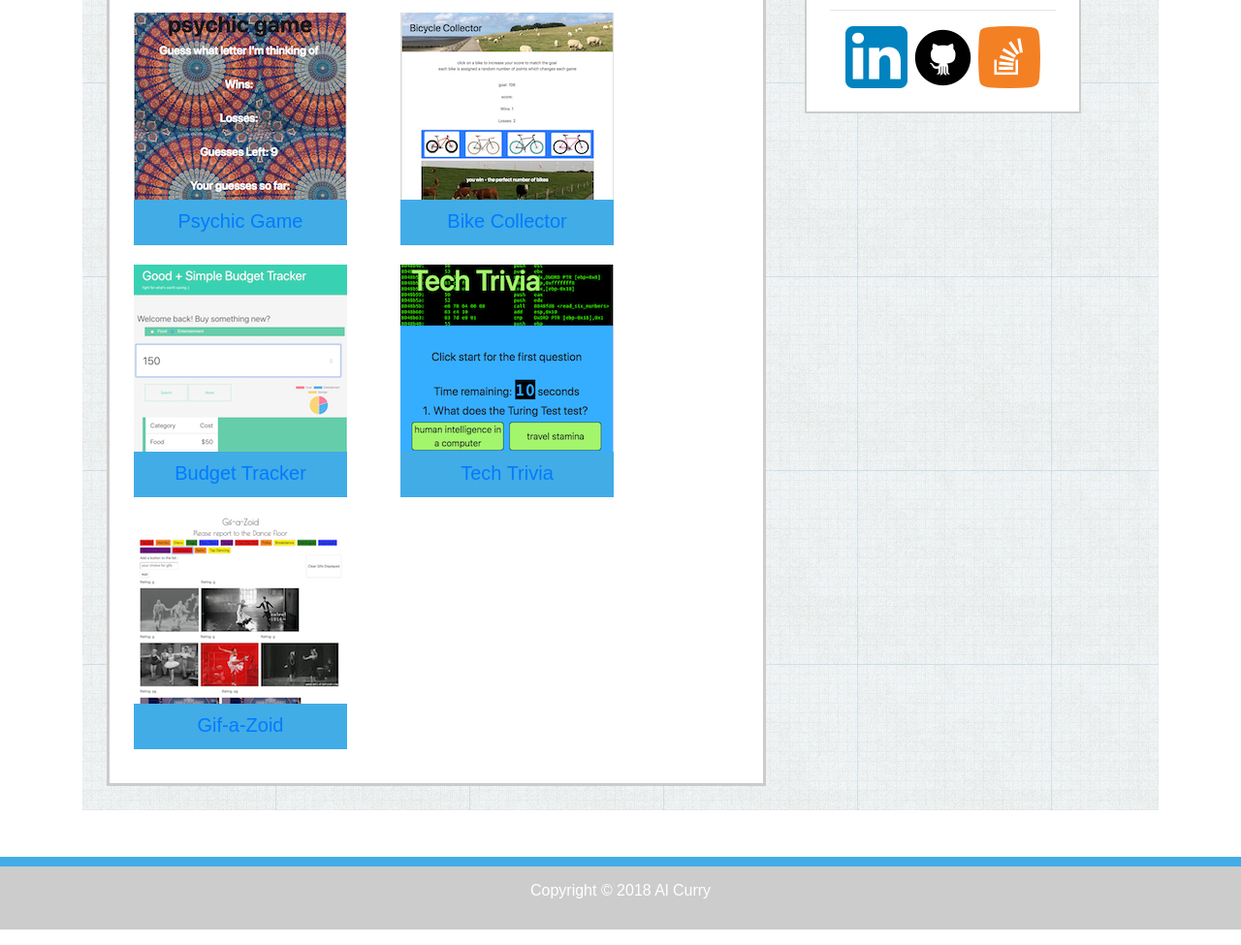
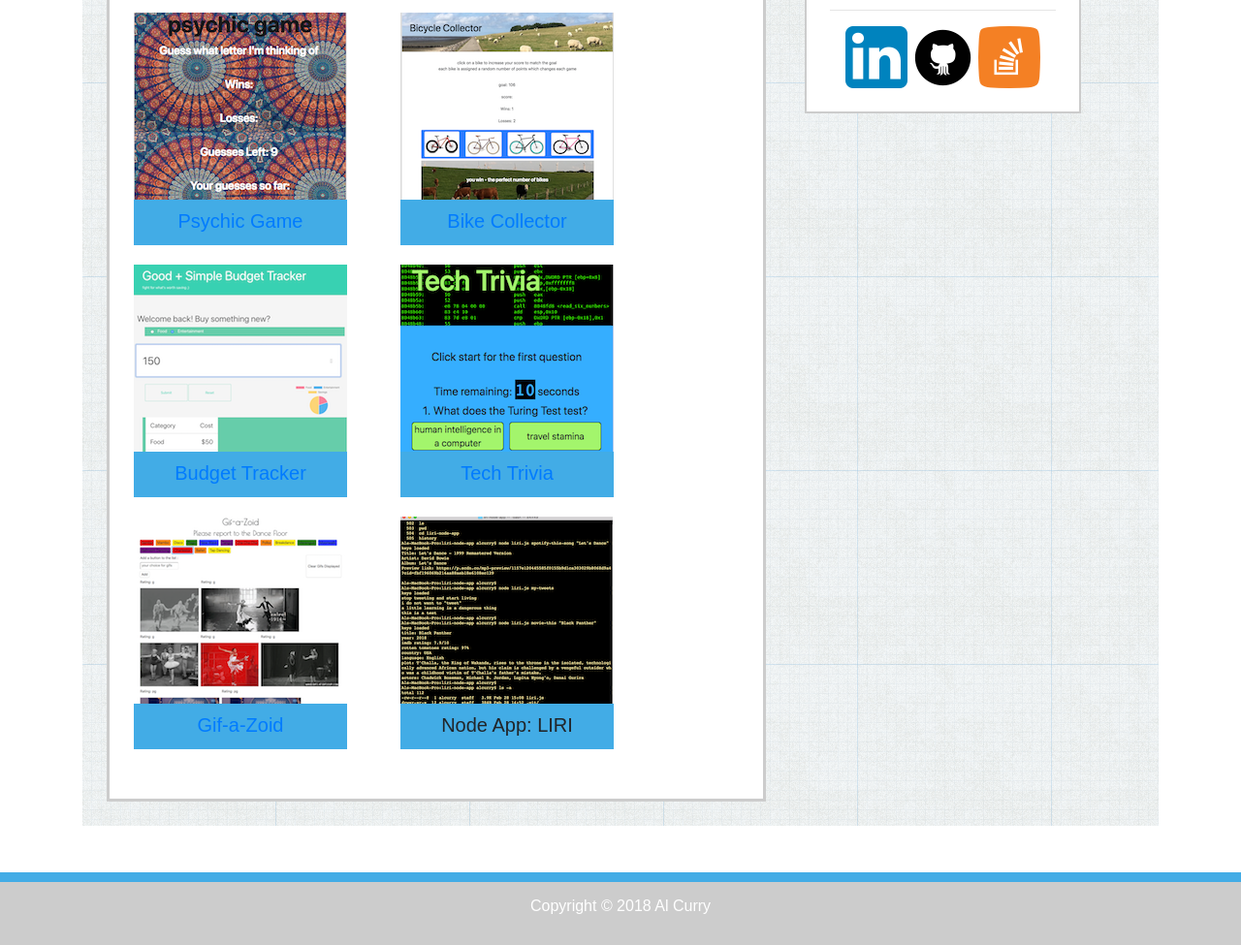
Before and after one commit to AlCurry/Bootstrap-Portfolio, a plain HTML site: page portfolio.html in a window 1280 px wide. Shown: the part 220-1195 px from the top of the page at 97% size. Drawn offline with nearby package versions, Linux system fonts and the light colour scheme.

Commit message:
add node app to portfolio page

```diff
--- a/portfolio.html
+++ b/portfolio.html
@@ -102,6 +102,17 @@ GWU full stack development program  -->
                                     </div>
                                 </div>
                             </a>
+                            <address
+                            href="https://github.com/AlCurry/liri-node-app/" target="_blank">
+                                <div class="col-sm-12 col-xs-12 col-md-4 col-lg-4">
+                                    <div class="projImage">
+                                        <img src="images/LiriTerminal1.png" alt="Node App : Liri">
+                                        <div class="projName">
+                                            <h5>Node App: LIRI</h5>
+                                        </div>
+                                    </div>
+                                </div>
+                            </a>
                         </div>
 
                     </div>
```
Also changed, not shown: images/LiriTerminal1.png (added).
